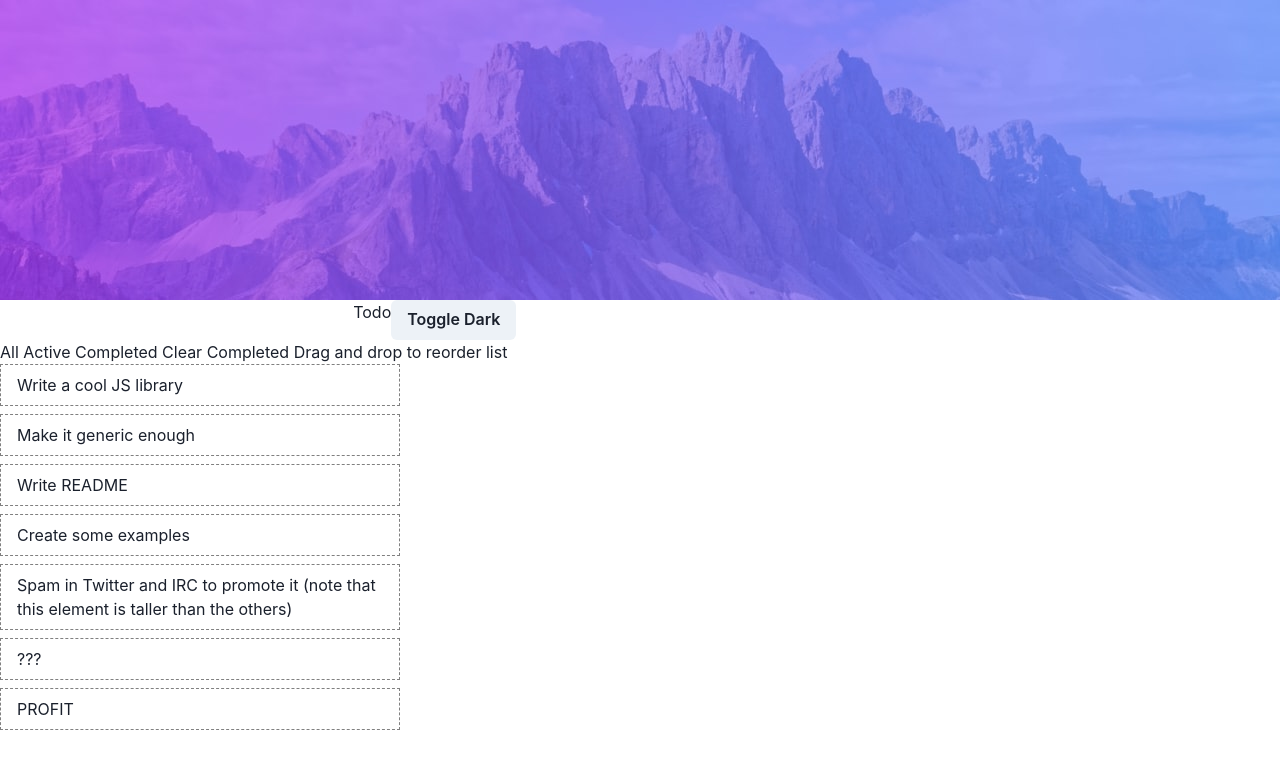
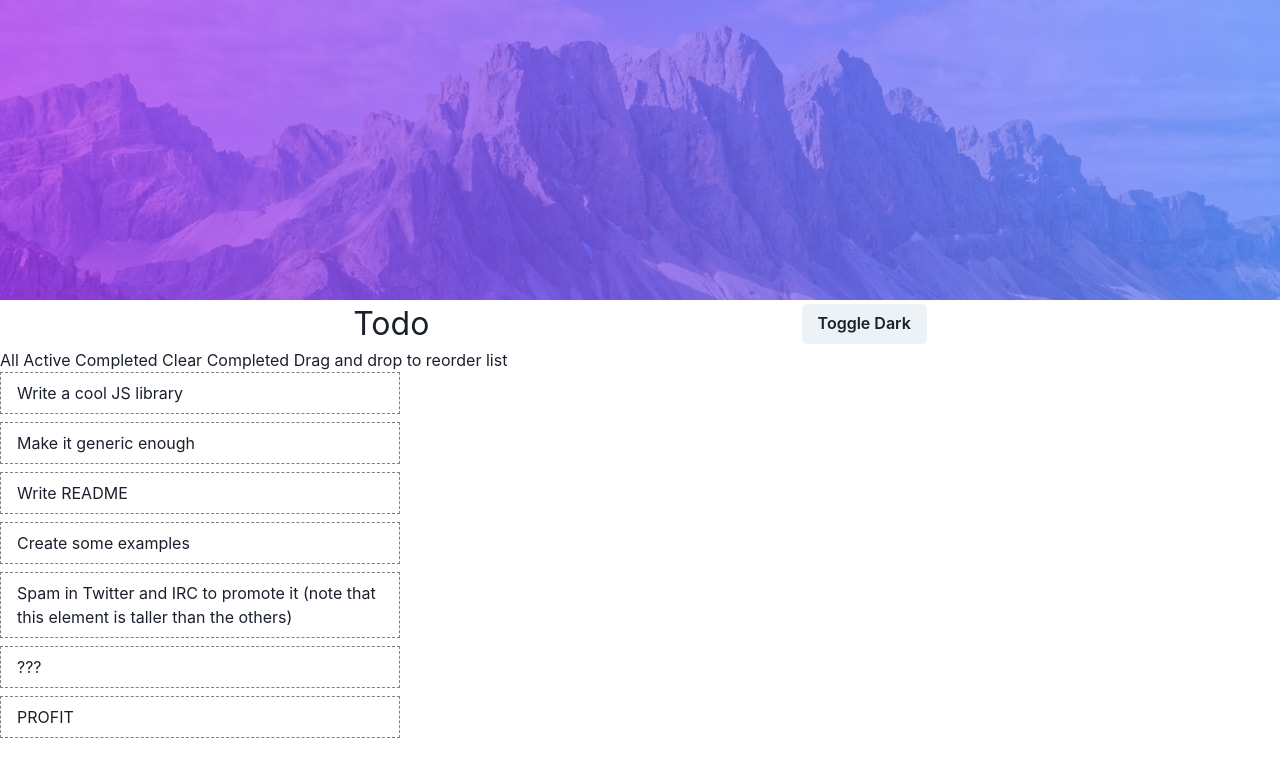
Before and after one commit to Ricuesta86/todo-app-frontend, a React (Vite) app: page / in a window 1280 px wide. Shown: the top 776 px of the page. Built offline with nearby package versions, Linux system fonts and the light colour scheme.

Commit message:
Working in Logo

```diff
--- a/src/App.tsx
+++ b/src/App.tsx
@@ -39,8 +39,8 @@ function App() {
         height={{sm: "300px", base: "200px"}}
       />
       <Stack as={Container}>
-        <Flex direction={"row"}>
-          <Box>Todo</Box>
+        <Flex alignItems={"center"} direction={"row"} justifyContent={"space-between"}>
+          <Box fontSize={32}>Todo</Box>
           <Button onClick={toggleColorMode}>
             Toggle {colorMode === "light" ? "Dark" : "Light"}
           </Button>
```
